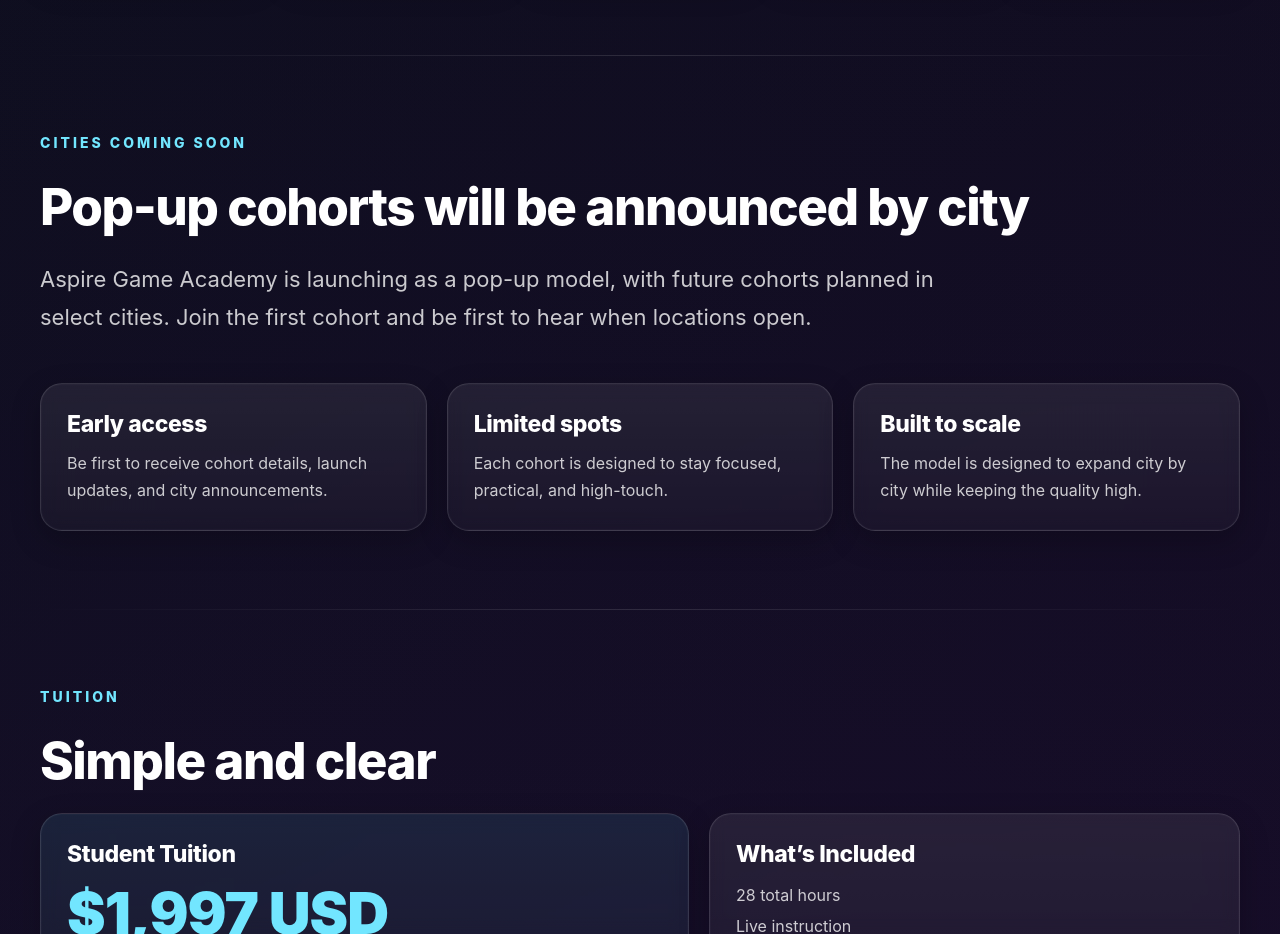
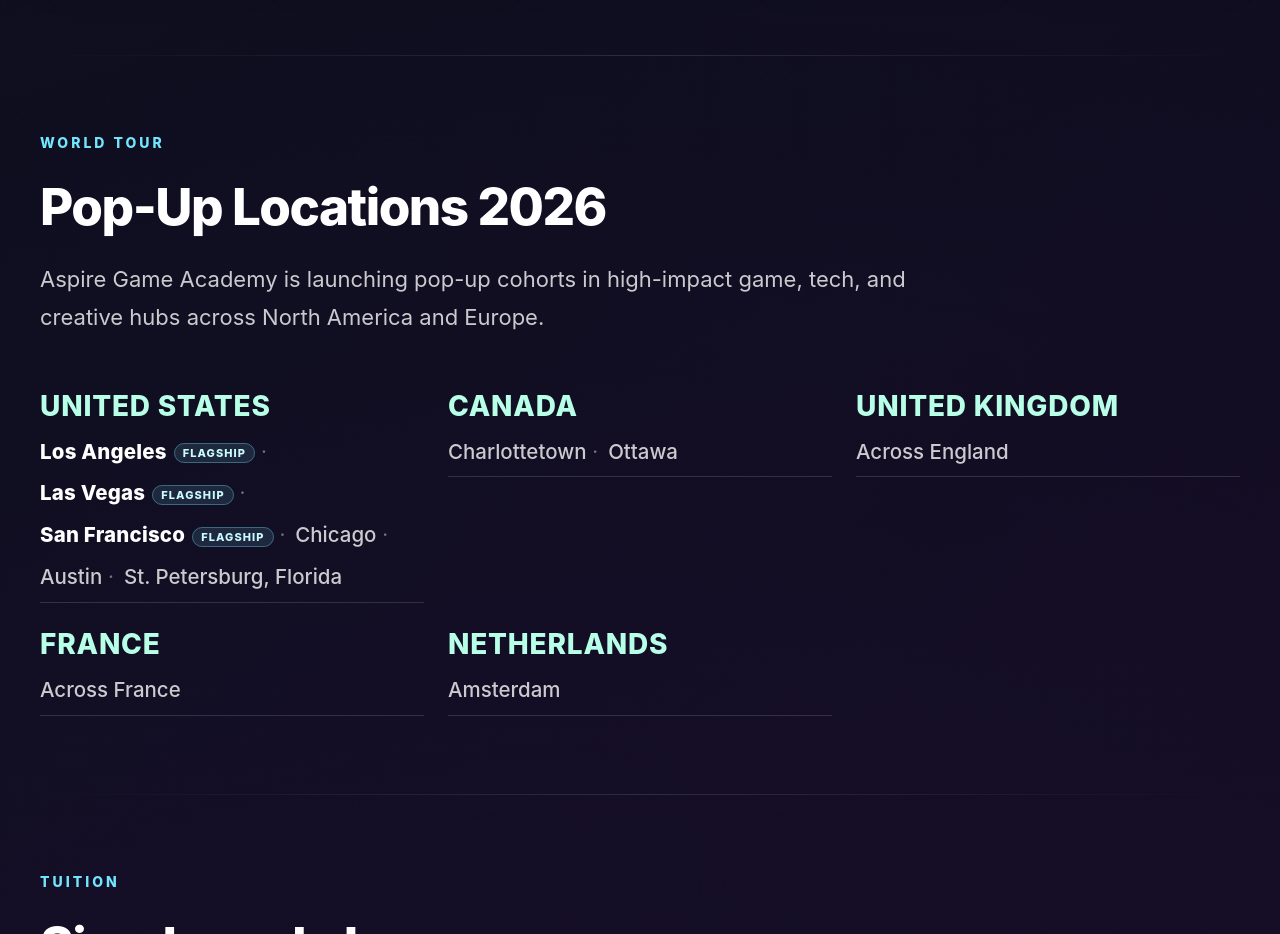
Before and after one commit to jessgoodvibesonly/aspire-game-academy, a Next.js app: page / in a window 1280 px wide. Shown: the part 5120-6054 px from the top of the page. Built offline with nearby package versions, Linux system fonts and the light colour scheme.

Commit message:
Revamp pop-up locations into premium world tour layout

```diff
--- a/app/page.tsx
+++ b/app/page.tsx
@@ -267,6 +267,17 @@ export default function Home() {
       .metrics-grid {
         grid-template-columns: minmax(0, 1fr) !important;
       }
+
+      .tour-grid {
+        grid-template-columns: repeat(2, minmax(0, 1fr)) !important;
+        gap: 18px !important;
+      }
+    }
+
+    @media (max-width: 820px) {
+      .tour-grid {
+        grid-template-columns: minmax(0, 1fr) !important;
+      }
     }
   `;
 
@@ -276,6 +287,38 @@ export default function Home() {
     "Technical creatives",
     "Career starters and career shifters",
     "People looking for a faster path into games",
+  ];
+
+  const flagshipCities = new Set(["Los Angeles", "Las Vegas", "San Francisco"]);
+
+  const tourRegions = [
+    {
+      region: "United States",
+      cities: [
+        "Los Angeles",
+        "Las Vegas",
+        "San Francisco",
+        "Chicago",
+        "Austin",
+        "St. Petersburg, Florida",
+      ],
+    },
+    {
+      region: "Canada",
+      cities: ["Charlottetown", "Ottawa"],
+    },
+    {
+      region: "United Kingdom",
+      cities: ["Across England"],
+    },
+    {
+      region: "France",
+      cities: ["Across France"],
+    },
+    {
+      region: "Netherlands",
+      cities: ["Amsterdam"],
+    },
   ];
 
   return (
@@ -692,32 +735,98 @@ export default function Home() {
 
       <section style={sectionStyle}>
         <div style={sectionIntroStyle}>
-          <div style={smallLabelStyle}>Cities Coming Soon</div>
-          <h2 style={h2Style}>Pop-up cohorts will be announced by city</h2>
+          <div style={smallLabelStyle}>World Tour</div>
+          <h2 style={h2Style}>Pop-Up Locations 2026</h2>
           <p style={bodyStyle}>
-            Aspire Game Academy is launching as a pop-up model, with future cohorts planned in select cities. Join the first cohort and be first to hear when locations open.
+            Aspire Game Academy is launching pop-up cohorts in high-impact game, tech, and creative hubs across North America and Europe.
           </p>
         </div>
 
-        <div style={gridStyle}>
-          <div style={cardStyle}>
-            <h3 style={cardTitleStyle}>Early access</h3>
-            <p style={{ color: colors.muted, lineHeight: 1.7, margin: 0 }}>
-              Be first to receive cohort details, launch updates, and city announcements.
-            </p>
-          </div>
-          <div style={cardStyle}>
-            <h3 style={cardTitleStyle}>Limited spots</h3>
-            <p style={{ color: colors.muted, lineHeight: 1.7, margin: 0 }}>
-              Each cohort is designed to stay focused, practical, and high-touch.
-            </p>
-          </div>
-          <div style={cardStyle}>
-            <h3 style={cardTitleStyle}>Built to scale</h3>
-            <p style={{ color: colors.muted, lineHeight: 1.7, margin: 0 }}>
-              The model is designed to expand city by city while keeping the quality high.
-            </p>
-          </div>
+        <div
+          className="tour-grid"
+          style={{
+            marginTop: "34px",
+            display: "grid",
+            gridTemplateColumns: "repeat(3, minmax(0, 1fr))",
+            gap: "24px",
+            alignItems: "start",
+          }}
+        >
+          {tourRegions.map((group) => (
+            <div
+              key={group.region}
+              style={{
+                paddingBottom: "8px",
+                borderBottom: "1px solid rgba(255,255,255,0.14)",
+              }}
+            >
+              <h3
+                style={{
+                  margin: "0 0 12px 0",
+                  fontSize: "clamp(20px, 2.2vw, 28px)",
+                  letterSpacing: "0.8px",
+                  fontWeight: 800,
+                  textTransform: "uppercase",
+                  color: colors.mint,
+                }}
+              >
+                {group.region}
+              </h3>
+
+              <div
+                style={{
+                  display: "flex",
+                  flexWrap: "wrap",
+                  gap: "8px 10px",
+                  alignItems: "center",
+                  fontSize: "clamp(17px, 1.6vw, 21px)",
+                  lineHeight: 1.65,
+                  color: colors.muted,
+                }}
+              >
+                {group.cities.map((city, idx) => {
+                  const isFlagship = flagshipCities.has(city);
+                  const isLast = idx === group.cities.length - 1;
+
+                  return (
+                    <span key={city}>
+                      <span
+                        style={{
+                          color: isFlagship ? colors.text : colors.muted,
+                          fontWeight: isFlagship ? 800 : 500,
+                          letterSpacing: isFlagship ? "0.2px" : "0",
+                        }}
+                      >
+                        {city}
+                      </span>
+                      {isFlagship && (
+                        <span
+                          style={{
+                            marginLeft: "7px",
+                            padding: "2px 8px",
+                            fontSize: "11px",
+                            fontWeight: 800,
+                            letterSpacing: "1.1px",
+                            textTransform: "uppercase",
+                            borderRadius: "999px",
+                            border: "1px solid rgba(114,230,255,0.34)",
+                            background: "rgba(114,230,255,0.12)",
+                            color: "#c9fbff",
+                            verticalAlign: "middle",
+                          }}
+                        >
+                          Flagship
+                        </span>
+                      )}
+                      {!isLast && (
+                        <span style={{ color: "rgba(255,255,255,0.42)" }}> · </span>
+                      )}
+                    </span>
+                  );
+                })}
+              </div>
+            </div>
+          ))}
         </div>
       </section>
 
```
